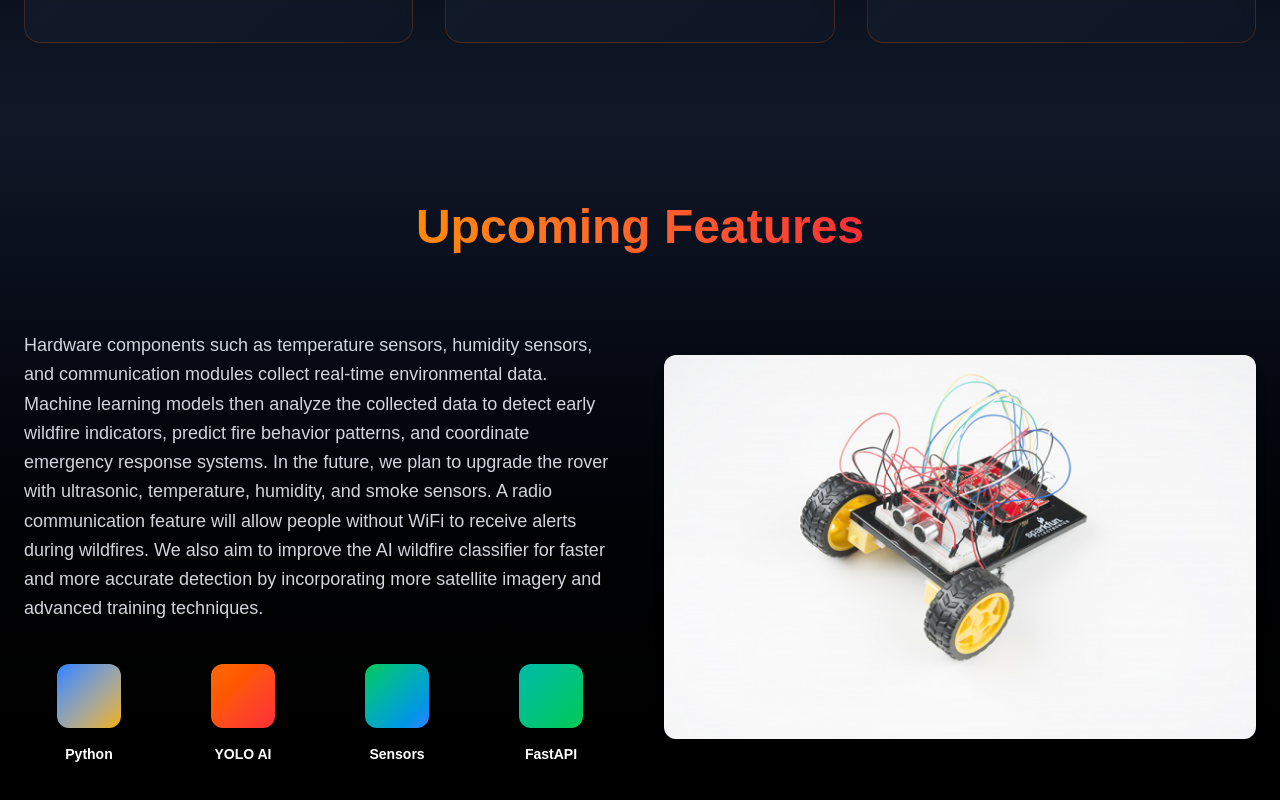
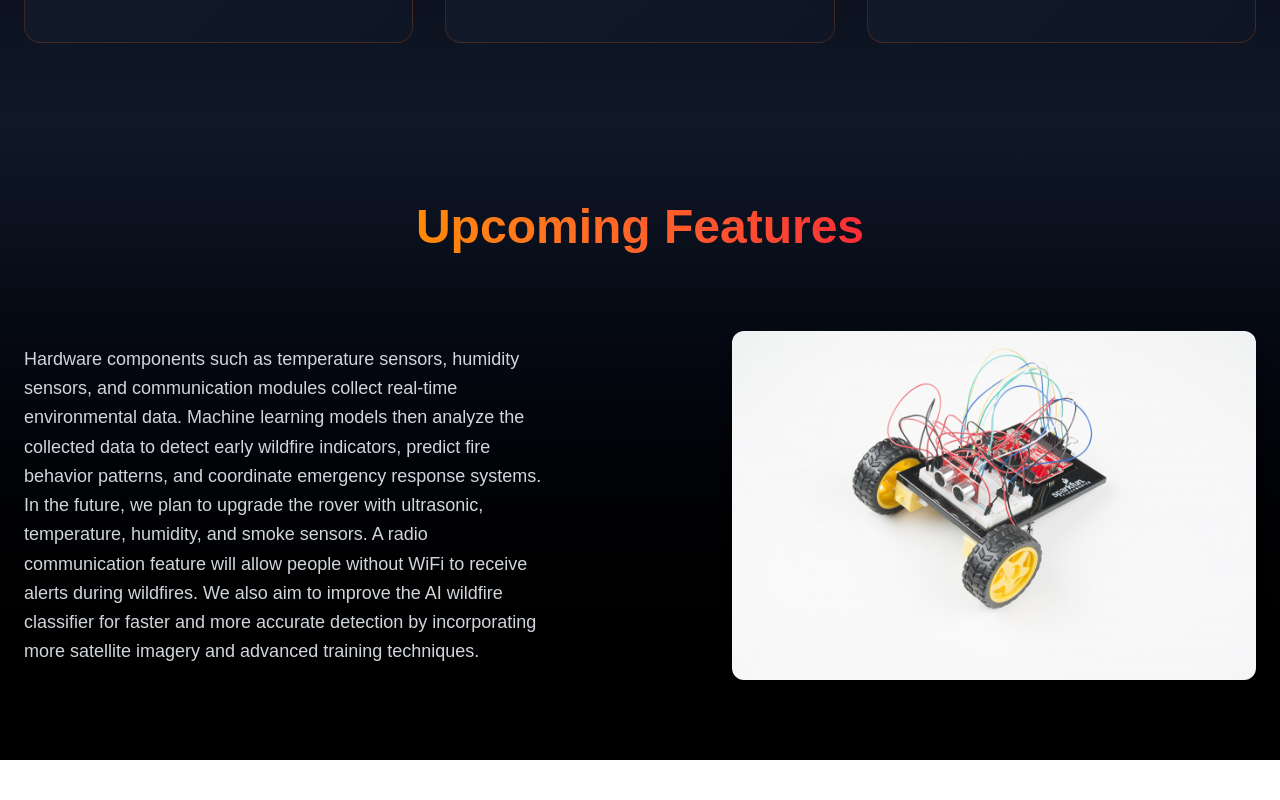
Before and after one commit to selvxhini-10/Wildfire-Detection, a Next.js app in the folder wildfire-detection/: page / in a window 1280 px wide. Shown: the part 2987-3787 px from the top of the page. After the commit the page ends 3747 px from the top, so only its background shows below. Built offline with nearby package versions, Linux system fonts and the light colour scheme.

Commit message:
updated section

```diff
--- a/wildfire-detection/app/page.tsx
+++ b/wildfire-detection/app/page.tsx
@@ -410,8 +410,8 @@ const HomePage = () => {
                 Upcoming Features
               </span>
             </h2>
-        <div className="max-w-7xl mx-auto grid md:grid-cols-2 gap-12 items-center mt-20 relative z-30">
-          <div className="flex justify-center md:order-2">
+       <div className="max-w-7xl mx-auto grid md:grid-cols-2 gap-46 items-center mt-20 relative z-30">
+<div className="flex justify-center md:order-2">
             <img src="/rover.jpg" alt="Rover Upgrades" className="rounded-xl shadow-lg w-full max-h-96" />
           </div>
           <div className="space-y-4 md:order-1">
@@ -423,49 +423,8 @@ const HomePage = () => {
 
             </p>
 
-            {/* Technology Icons Grid */}
-            <div className="grid grid-cols-2 md:grid-cols-4 gap-6 pt-6">
-              {/* Python */}
-  <div className="flex flex-col items-center group">
-    <div className="w-16 h-16 bg-gradient-to-br from-blue-500 to-yellow-500 rounded-xl flex items-center justify-center mb-2 transition-transform duration-300 group-hover:scale-110">
-      {/* Python SVG */}
-      <svg className="w-8 h-8 text-white" viewBox="0 0 24 24" fill="currentColor">
-        {/* ...python icon path... */}
-      </svg>
-    </div>
-    <span className="text-sm font-semibold text-white mt-2">Python</span>
-  </div>
-  {/* YOLO AI */}
-  <div className="flex flex-col items-center group">
-    <div className="w-16 h-16 bg-gradient-to-br from-orange-500 to-red-500 rounded-xl flex items-center justify-center mb-2 transition-transform duration-300 group-hover:scale-110">
-      {/* YOLO SVG */}
-      <svg className="w-8 h-8 text-white" viewBox="0 0 24 24" fill="currentColor">
-        {/* ...YOLO icon path... */}
-      </svg>
-    </div>
-    <span className="text-sm font-semibold text-white mt-2">YOLO AI</span>
-  </div>
-  {/* Sensors */}
-  <div className="flex flex-col items-center group">
-    <div className="w-16 h-16 bg-gradient-to-br from-green-500 to-blue-500 rounded-xl flex items-center justify-center mb-2 transition-transform duration-300 group-hover:scale-110">
-      {/* Sensor SVG */}
-      <svg className="w-8 h-8 text-white" viewBox="0 0 24 24" fill="currentColor">
-        {/* ...sensor icon path... */}
-      </svg>
-    </div>
-    <span className="text-sm font-semibold text-white mt-2">Sensors</span>
-  </div>
-  {/* FastAPI */}
-  <div className="flex flex-col items-center group">
-    <div className="w-16 h-16 bg-gradient-to-br from-teal-500 to-green-500 rounded-xl flex items-center justify-center mb-2 transition-transform duration-300 group-hover:scale-110">
-      {/* FastAPI SVG */}
-      <svg className="w-8 h-8 text-white" viewBox="0 0 24 24" fill="currentColor">
-        {/* ...fastapi icon path... */}
-      </svg>
-    </div>
-    <span className="text-sm font-semibold text-white mt-2">FastAPI</span>
-  </div>
-  </div>
+
+
           </div>
         </div>
       </div>
```
